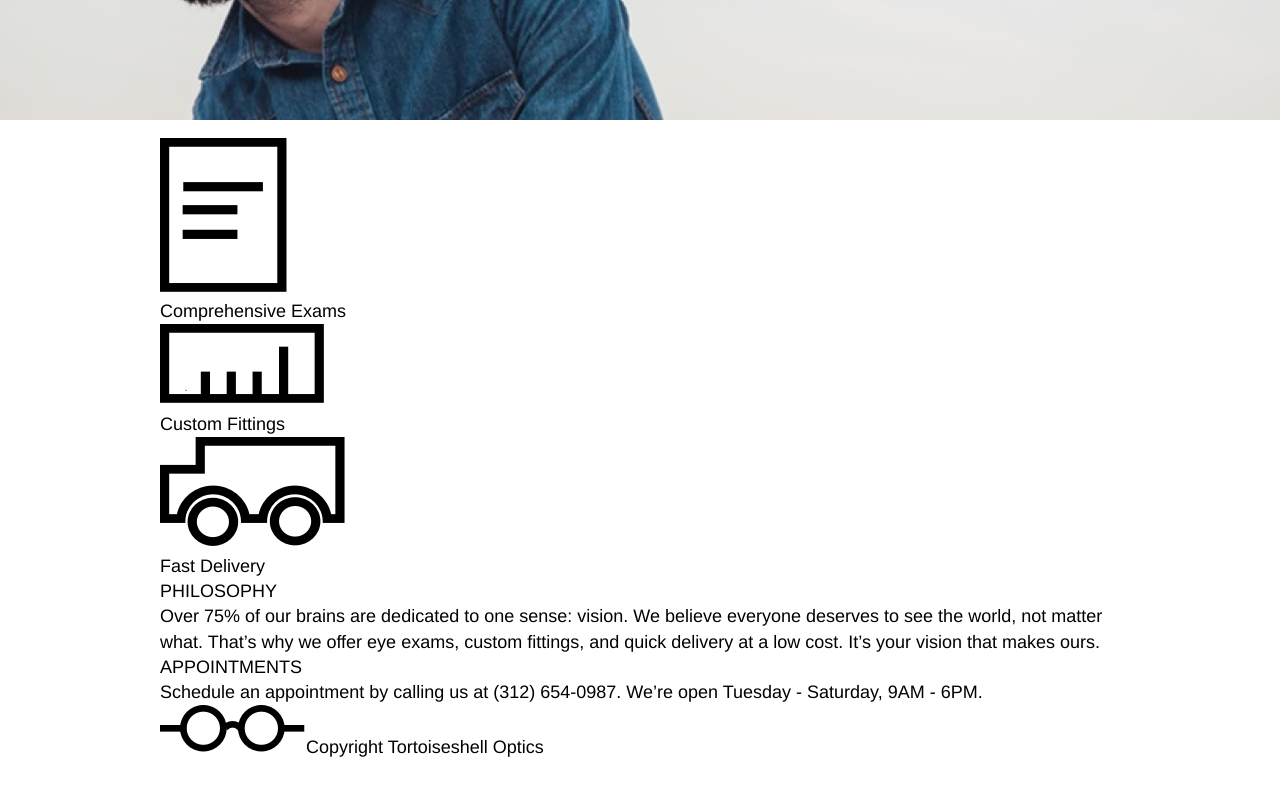
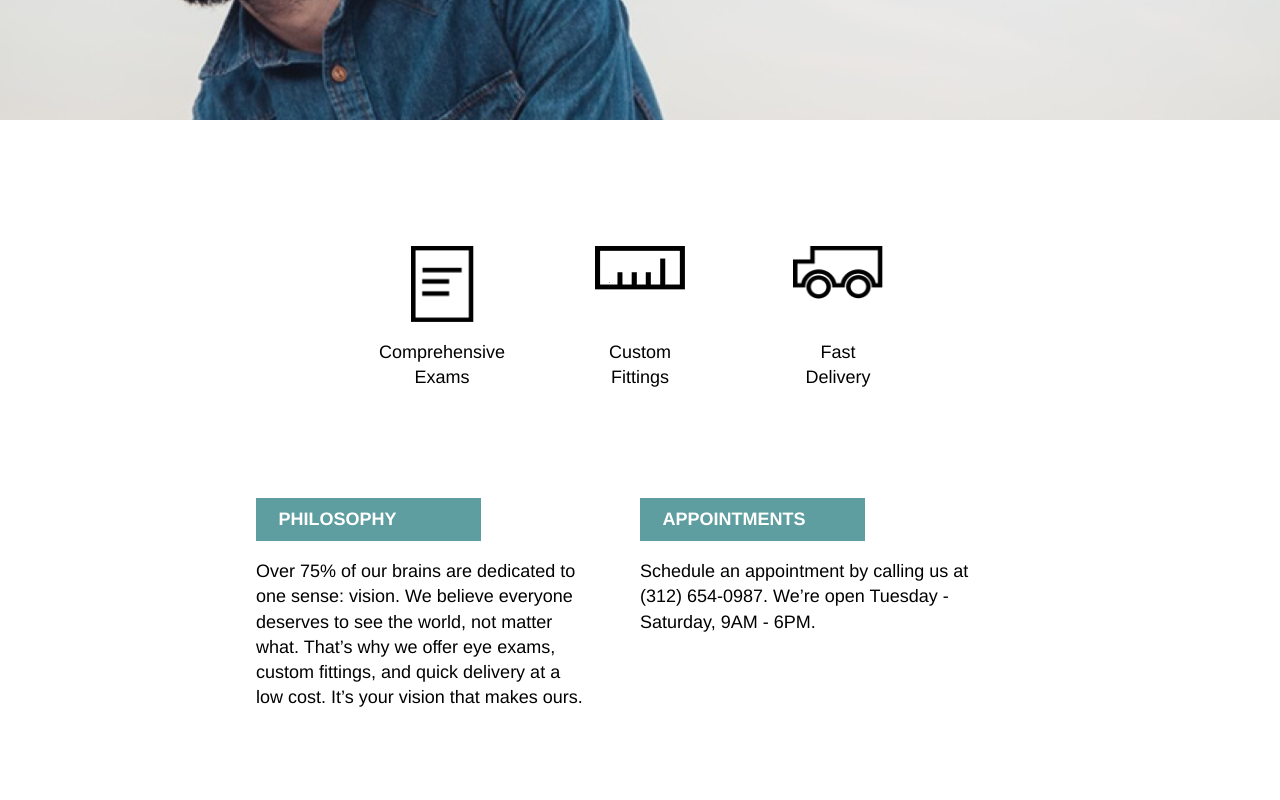
Before and after one commit to kroaix/Tortoiseshell-Optics, a plain HTML site: page index.html in a window 1280 px wide. Shown: the part 420-1220 px from the top of the page. Before the commit the page ends 1180 px from the top, so only its background shows below. Drawn offline with Linux system fonts and the light colour scheme.

Commit message:
Finish Desktop version

```diff
--- a/index.html
+++ b/index.html
@@ -34,22 +34,20 @@
       </div>
     </header>
 <!-- SERVICES CONTENT -->
-    <div class="container">
       <div class="services">
         <div class="service">
-          <img src="./resources/images/paper-icon.png" />
-          <p>Comprehensive Exams</p>
+          <img src="./resources/images/paper-icon.png" class="paper-icon" />
+          <div><p>Comprehensive Exams</p></div>
         </div>
         <div class="service">
           <img src="./resources/images/ruler-icon.png" />
-          <p>Custom Fittings</p>
+          <div><p>Custom Fittings</p></div>
         </div>
         <div class="service">
           <img src="./resources/images/truck-icon.png" />
-          <p>Fast Delivery</p>
+          <div><p>Fast Delivery</p></div>
         </div>
       </div>
-    </div>
 <!-- INFORMATION CONTENT -->
     <div class="container">
       <div class="information">
--- a/resources/css/style.css
+++ b/resources/css/style.css
@@ -1,6 +1,9 @@
-html, body{
-  font-family: Helvetica;
+html{
+  font-family: Helvetica, sans-serif;
   font-size: 18px;
+
+}
+body{
   line-height: 1.4;
 }
 .container{
@@ -55,5 +58,57 @@ nav ul{
   font-weight: bold;
   line-height: 1.2;
   padding: 2rem 4rem;
+}
+.services{
+  display: flex;
+  justify-content: center;
+  align-items: center;
+}
+.service{
+  padding-top: 3rem;
+  display: flex;
+  flex-direction: column;
+  justify-content: space-between;
+  align-items: center;
+  text-align: center;
+  width: 5rem;
+  height: 8rem;
+  margin: 3rem;
+}
+.service img.paper-icon{
+  width: 3.5rem;
+}
+.service img{
+  width: 5rem;
+  margin-bottom: 1rem;
+}
+.information{
+  padding-top: 3rem;
+  display: flex;
+  justify-content: center;
+  margin-bottom: 5rem;
+}
+.info{
+  width: 35%;
+  margin-right: 5%;
+}
+h2{
+  width: 10rem;
+  font-size: 1rem;
+  font-weight: bold;
+  background: cadetblue;
+  color: #FFF;
+  padding: 0.5rem 1.25rem;
+  margin-bottom: 1rem;
+}
 
+footer{
+  background: azure;
+  padding: 4rem;
+  display: flex;
+  align-items: center;
 }
+footer img{
+  height: 1.5rem;
+  margin-right: 1rem;
+}
```
